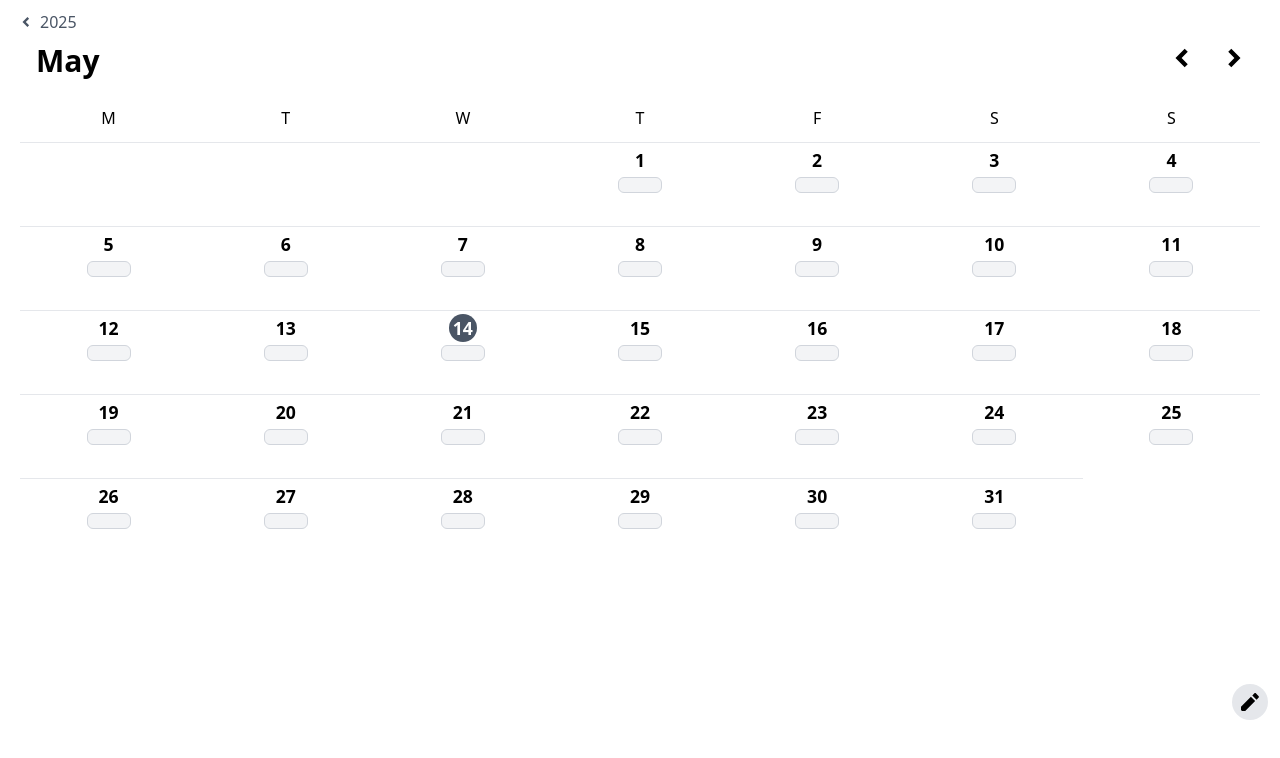
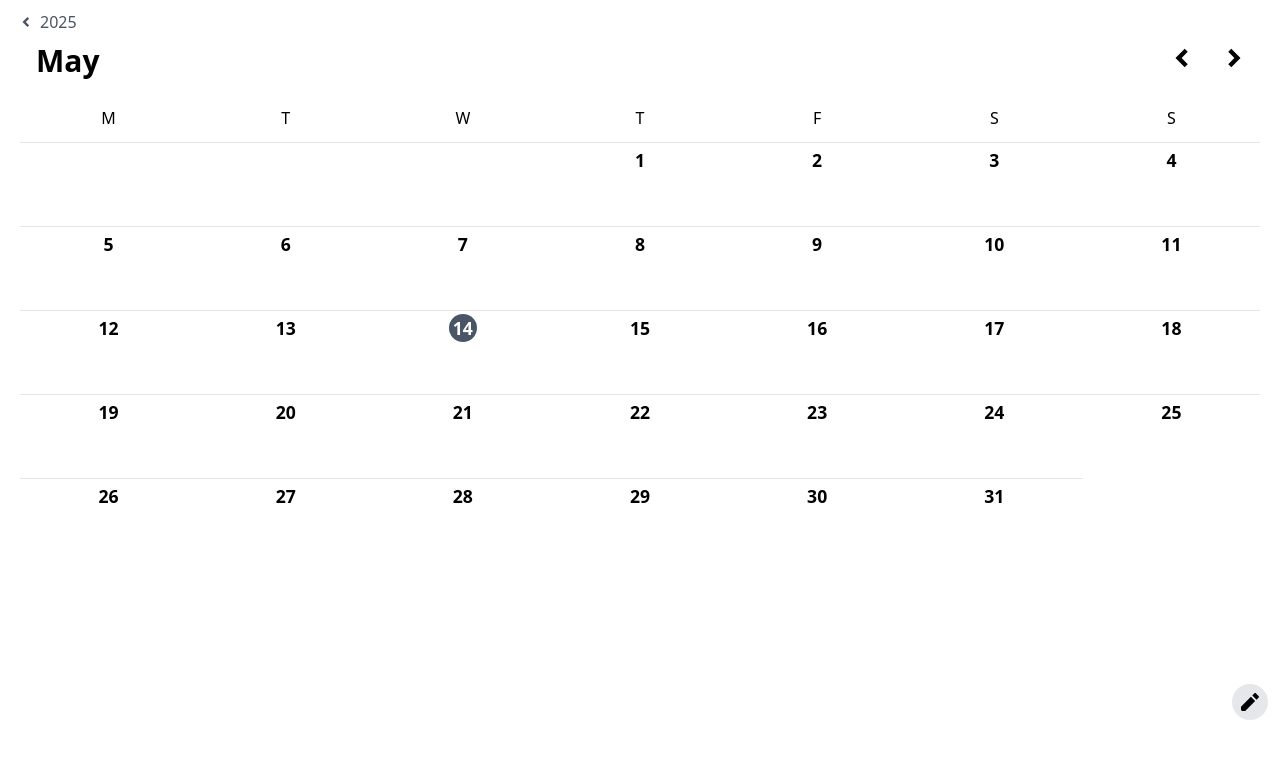
Before and after one commit to alexmonteirodev/gp-schedule-react, a React (Vite) app: page / in a window 1280 px wide. Shown: the top 758 px of the page. Built offline with nearby package versions, Linux system fonts and the light colour scheme.

Commit message:
Update CalendarBody.jsx

```diff
--- a/src/Components/Calendar/CalendarBody.jsx
+++ b/src/Components/Calendar/CalendarBody.jsx
@@ -36,11 +36,11 @@ const CalendarBody = () => {
           {day === currentDate && (
             <div className="size-7 z-[-1] top-[.1875rem] absolute left-1/2 -translate-x-1/2 rounded-full bg-gray-600"></div>
           )}
-          {day != null ? (
+          {/* {day != null ? (
             <div className="h-4 mt-1 w-11 m-auto bg-gray-100 rounded-md border-1 border-gray-300"></div>
           ) : (
             ""
-          )}
+          )} */}
         </div>
       ))}
     </div>
```
